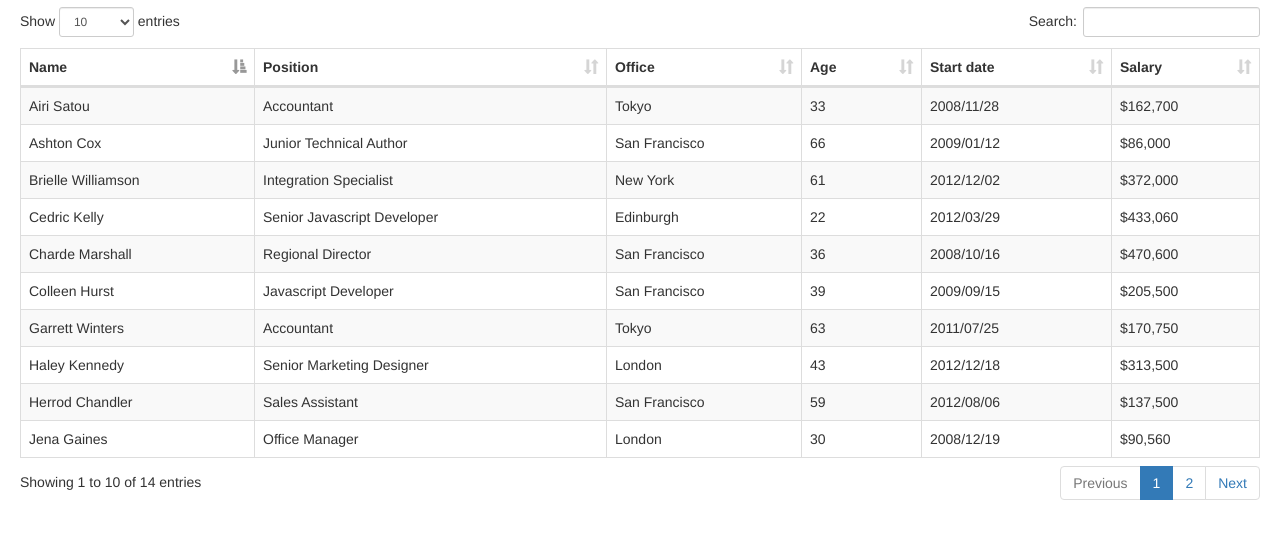
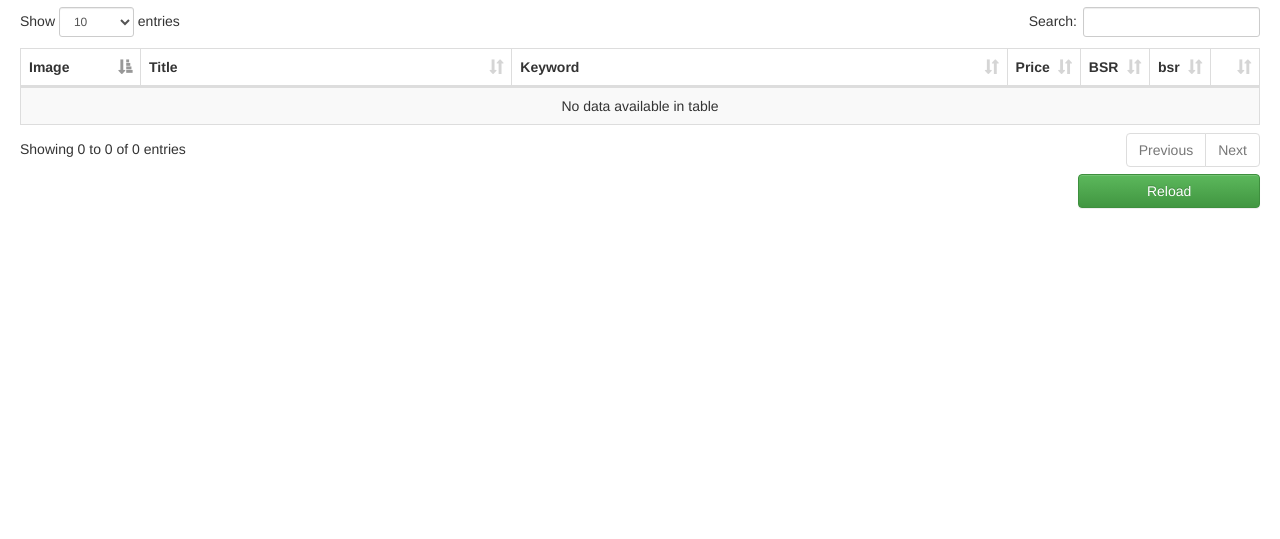
Before and after one commit to ecmascriptguru/merchfox, a browser extension: page assets/html/options.html in a window 1280 px wide. Shown: the part 83-622 px from the top of the page. Drawn offline with nearby package versions, Linux system fonts and the light colour scheme.

Commit message:
products table created in options page

```diff
--- a/assets/html/options.html
+++ b/assets/html/options.html
@@ -12,129 +12,24 @@
 		<table id="products-table" class="table table-striped table-bordered" cellspacing="0" width="100%">
 			<thead>
 				<tr>
-					<th>Name</th>
-					<th>Position</th>
-					<th>Office</th>
-					<th>Age</th>
-					<th>Start date</th>
-					<th>Salary</th>
+					<th width="120px">Image</th>
+					<th width="30%">Title</th>
+					<th width="40%">Keyword</th>
+					<th>Price</th>
+					<th>BSR</th>
+					<th>bsr</th>
+					<th width="20px"></th>
 				</tr>
 			</thead>
 			<tbody>
-			<tr>
-				<td>Tiger Nixon</td>
-				<td>System Architect</td>
-				<td>Edinburgh</td>
-				<td>61</td>
-				<td>2011/04/25</td>
-				<td>$320,800</td>
-			</tr>
-			<tr>
-				<td>Garrett Winters</td>
-				<td>Accountant</td>
-				<td>Tokyo</td>
-				<td>63</td>
-				<td>2011/07/25</td>
-				<td>$170,750</td>
-			</tr>
-			<tr>
-				<td>Ashton Cox</td>
-				<td>Junior Technical Author</td>
-				<td>San Francisco</td>
-				<td>66</td>
-				<td>2009/01/12</td>
-				<td>$86,000</td>
-			</tr>
-			<tr>
-				<td>Cedric Kelly</td>
-				<td>Senior Javascript Developer</td>
-				<td>Edinburgh</td>
-				<td>22</td>
-				<td>2012/03/29</td>
-				<td>$433,060</td>
-			</tr>
-			<tr>
-				<td>Airi Satou</td>
-				<td>Accountant</td>
-				<td>Tokyo</td>
-				<td>33</td>
-				<td>2008/11/28</td>
-				<td>$162,700</td>
-			</tr>
-			<tr>
-				<td>Brielle Williamson</td>
-				<td>Integration Specialist</td>
-				<td>New York</td>
-				<td>61</td>
-				<td>2012/12/02</td>
-				<td>$372,000</td>
-			</tr>
-			<tr>
-				<td>Herrod Chandler</td>
-				<td>Sales Assistant</td>
-				<td>San Francisco</td>
-				<td>59</td>
-				<td>2012/08/06</td>
-				<td>$137,500</td>
-			</tr>
-			<tr>
-				<td>Rhona Davidson</td>
-				<td>Integration Specialist</td>
-				<td>Tokyo</td>
-				<td>55</td>
-				<td>2010/10/14</td>
-				<td>$327,900</td>
-			</tr>
-			<tr>
-				<td>Colleen Hurst</td>
-				<td>Javascript Developer</td>
-				<td>San Francisco</td>
-				<td>39</td>
-				<td>2009/09/15</td>
-				<td>$205,500</td>
-			</tr>
-			<tr>
-				<td>Sonya Frost</td>
-				<td>Software Engineer</td>
-				<td>Edinburgh</td>
-				<td>23</td>
-				<td>2008/12/13</td>
-				<td>$103,600</td>
-			</tr>
-			<tr>
-				<td>Jena Gaines</td>
-				<td>Office Manager</td>
-				<td>London</td>
-				<td>30</td>
-				<td>2008/12/19</td>
-				<td>$90,560</td>
-			</tr>
-			<tr>
-				<td>Quinn Flynn</td>
-				<td>Support Lead</td>
-				<td>Edinburgh</td>
-				<td>22</td>
-				<td>2013/03/03</td>
-				<td>$342,000</td>
-			</tr>
-			<tr>
-				<td>Charde Marshall</td>
-				<td>Regional Director</td>
-				<td>San Francisco</td>
-				<td>36</td>
-				<td>2008/10/16</td>
-				<td>$470,600</td>
-			</tr>
-			<tr>
-				<td>Haley Kennedy</td>
-				<td>Senior Marketing Designer</td>
-				<td>London</td>
-				<td>43</td>
-				<td>2012/12/18</td>
-				<td>$313,500</td>
-			</tr>
-		</tbody>
+
+			</tbody>
 		</table>
+	</div>
+	<div class="row">
+		<div class="col-lg-2 col-lg-offset-10 col-md-2 col-md-offset-10 col-sm-3 col-sm-offset-9 col-xs-12">
+			<button id="reload" class="btn btn-success form-control">Reload</button>
+		</div>
 	</div>
 	<script src="../scripts/jquery.js"></script>
 	<script src="../scripts/bootstrap.js"></script>
--- a/assets/scripts/contentscript.js
+++ b/assets/scripts/contentscript.js
@@ -42,14 +42,14 @@ var ContentScript = (function() {
 				$BSL = $("li#SalesRank ul.zg_hrsr span.zg_hrsr_rank");
 
 			var data = {
-				pageTitle: ($pageTitle || {}).text,
+				link: window.location.href,
 				title: (($title || {}).text() || "").trim(),
 				keywords: ($keyword[0] || []).content,
 				image: ($landingImage[0] || {}).src,
 				brand: ($brand.find("img")[0] || {}).src,
 				price: ($price || {}).text(),
-				BSL: ($BSL[0] || {}).textContent,
-				bsl: ($BSL[1] || {}).textContent
+				BSR: ($BSL[0] || {}).textContent,
+				bsr: ($BSL[1] || {}).textContent
 			};
 
 			chrome.extension.sendMessage({
--- a/assets/scripts/options.js
+++ b/assets/scripts/options.js
@@ -2,13 +2,46 @@
 
 var Options = (function() {
 	var _storage = window.DataStorage,
+		_table = null,
+		_data = null,
+
+		update = function(data) {
+			_table.clear();
+			_data = data;
+			var tableData = [];
+			for (var i = 0; i < data.length; i++) {
+				var tmpRow = [];
+				tmpRow.push("<img src='" + data[i].image + "' class='landing-img' />");
+				tmpRow.push(data[i].title);
+				tmpRow.push(data[i].keywords);
+				tmpRow.push(data[i].price);
+				tmpRow.push(data[i].BSR);
+				tmpRow.push(data[i].bsr);
+				// tmpRow.push("<img src='" + data[i].brand + "' class='logo-img' />");
+				tmpRow.push("<button class='btn btn-danger form-control remove'>-</button>");
+				_table.row.add(tmpRow).draw();
+			}
+		},
+
+		getData = function() {
+			return _data;
+		},
+
+		getTable = function() {
+			return _table;
+		},
 
 		init = function() {
-			$('#products-table').DataTable();
+			_table = $('#products-table').DataTable();
+			_data = _storage.getProducts();
+			update(_data);
 		};
 
 	return {
-		init: init
+		init: init,
+		getData: getData,
+		update: update,
+		table: getTable
 	};
 })();
 
--- a/assets/scripts/storage.js
+++ b/assets/scripts/storage.js
@@ -1,12 +1,16 @@
 'use strict';
 
 var DataStorage = (function() {
-	var _products = JSON.parse(localStorage.getItem("products") || "[]"),
+	var saveProducts = function(products) {
+			localStorage.setItem("_products", JSON.stringify(products));
+		},
+
 		getProducts = function() {
-			return _products;
+			return JSON.parse(localStorage.getItem("_products")) || [];
 		};
 
 	return {
+		saveProducts: saveProducts,
 		getProducts: getProducts
 	};
 })();
--- a/assets/styles/options.css
+++ b/assets/styles/options.css
@@ -1,3 +1,10 @@
 body {
   padding: 20px;
 }
+
+table img.landing-img {
+	width: 120px;
+}
+table button.remove {
+	width: 100%;
+}
```
Also changed, not shown: assets/scripts/background.js (+25 -19 lines).
